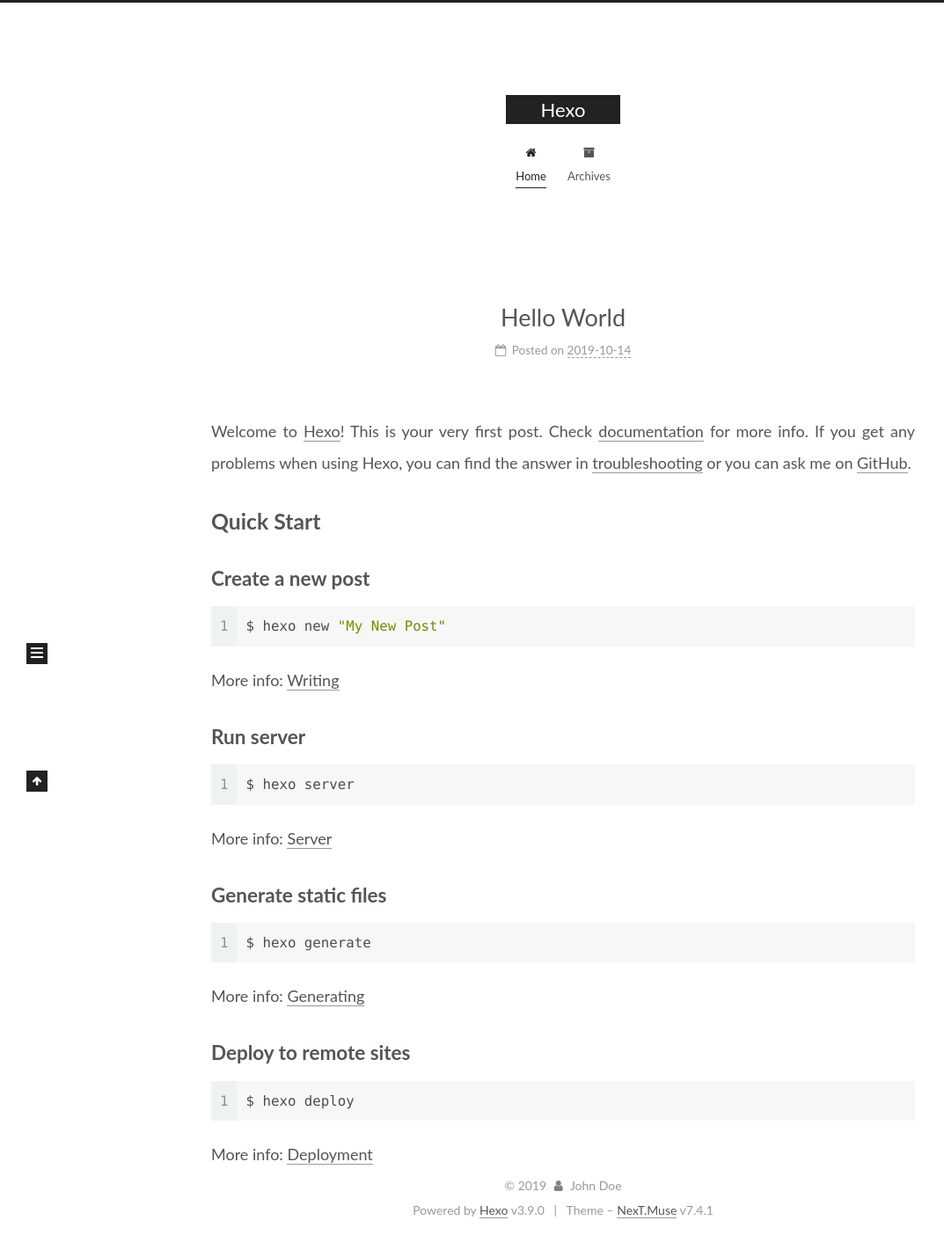
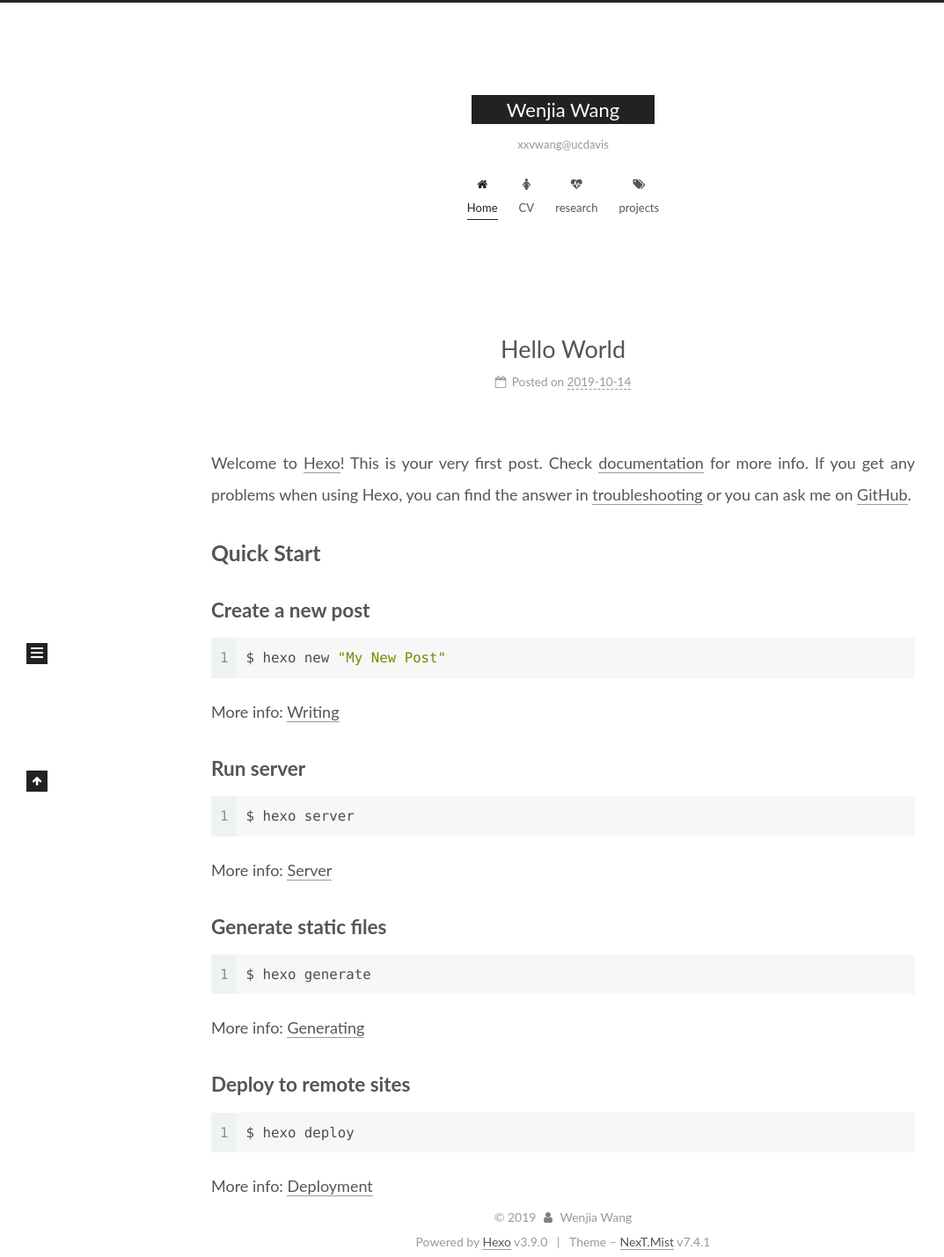
Before and after one commit to wenjiaking/wenjiaking.github.io, a plain HTML site: page index.html in a window 1280 px wide. Shown: the whole page at 88% size, without its empty margins (0-1073 px from the left). Drawn offline with Linux system fonts and the light colour scheme.

Commit message:
Site updated: 2019-10-14 21:33:05

```diff
--- a/index.html
+++ b/index.html
@@ -25,7 +25,7 @@
   var NexT = window.NexT || {};
   var CONFIG = {
     root: '/',
-    scheme: 'Muse',
+    scheme: 'Mist',
     version: '7.4.1',
     exturl: false,
     sidebar: {"position":"left","display":"post","offset":12,"onmobile":false},
@@ -56,12 +56,12 @@
 </script>
 
   <meta property="og:type" content="website">
-<meta property="og:title" content="Hexo">
+<meta property="og:title" content="Wenjia Wang">
 <meta property="og:url" content="http://yoursite.com/index.html">
-<meta property="og:site_name" content="Hexo">
+<meta property="og:site_name" content="Wenjia Wang">
 <meta property="og:locale" content="en">
 <meta name="twitter:card" content="summary">
-<meta name="twitter:title" content="Hexo">
+<meta name="twitter:title" content="Wenjia Wang">
   <link rel="canonical" href="http://yoursite.com/">
 
 
@@ -76,7 +76,7 @@
   };
 </script>
 
-  <title>Hexo</title>
+  <title>Wenjia Wang</title>
 
 
 
@@ -122,10 +122,12 @@
     <div>
       <a href="/" class="brand" rel="start">
         <span class="logo-line-before"><i></i></span>
-        <span class="site-title">Hexo</span>
+        <span class="site-title">Wenjia Wang</span>
         <span class="logo-line-after"><i></i></span>
       </a>
     </div>
+        <p class="site-subtitle">xxvwang@ucdavis</p>
+
   </div>
 
   <div class="site-nav-toggle">
@@ -158,11 +160,37 @@
 
 
 
-        <li class="menu-item menu-item-archives">
+        <li class="menu-item menu-item-cv">
 
 
 
-    <a href="/archives/" rel="section"><i class="fa fa-fw fa-archive"></i>Archives</a>
+    <a href="/CV/" rel="section"><i class="fa fa-fw fa-female"></i>CV</a>
+
+  </li>
+
+
+
+
+
+
+        <li class="menu-item menu-item-research">
+
+
+
+    <a href="/research/" rel="section"><i class="fa fa-fw fa-heartbeat"></i>research</a>
+
+  </li>
+
+
+
+
+
+
+        <li class="menu-item menu-item-projects">
+
+
+
+    <a href="/projects/" rel="section"><i class="fa fa-fw fa-tags"></i>projects</a>
 
   </li>
 
@@ -196,13 +224,13 @@
     <link itemprop="mainEntityOfPage" href="http://yoursite.com/2019/10/14/hello-world/">
 
     <span hidden itemprop="author" itemscope itemtype="http://schema.org/Person">
-      <meta itemprop="name" content="John Doe">
+      <meta itemprop="name" content="Wenjia Wang">
       <meta itemprop="description" content="">
       <meta itemprop="image" content="/images/avatar.gif">
     </span>
 
     <span hidden itemprop="publisher" itemscope itemtype="http://schema.org/Organization">
-      <meta itemprop="name" content="Hexo">
+      <meta itemprop="name" content="Wenjia Wang">
     </span>
       <header class="post-header">
         <h1 class="post-title" itemprop="name headline">
@@ -305,14 +333,14 @@
 
       <div class="site-overview-wrap sidebar-panel">
         <div class="site-author motion-element" itemprop="author" itemscope itemtype="http://schema.org/Person">
-  <p class="site-author-name" itemprop="name">John Doe</p>
+  <p class="site-author-name" itemprop="name">Wenjia Wang</p>
   <div class="site-description" itemprop="description"></div>
 </div>
 <div class="site-state-wrap motion-element">
   <nav class="site-state">
       <div class="site-state-item site-state-posts">
 
-          <a href="/archives/">
+          <a href="/archives">
 
           <span class="site-state-item-count">1</span>
           <span class="site-state-item-name">posts</span>
@@ -344,14 +372,14 @@
   <span class="with-love">
     <i class="fa fa-user"></i>
   </span>
-  <span class="author" itemprop="copyrightHolder">John Doe</span>
+  <span class="author" itemprop="copyrightHolder">Wenjia Wang</span>
 </div>
   <div class="powered-by">Powered by <a href="https://hexo.io" class="theme-link" rel="noopener" target="_blank">Hexo</a> v3.9.0
   </div>
   <span class="post-meta-divider">|</span>
   <div class="theme-info">
 
-    Theme – <a href="https://muse.theme-next.org" class="theme-link" rel="noopener" target="_blank">NexT.Muse</a> v7.4.1
+    Theme – <a href="https://mist.theme-next.org" class="theme-link" rel="noopener" target="_blank">NexT.Mist</a> v7.4.1
   </div>
 
 
@@ -378,6 +406,7 @@
   <script src="/lib/velocity/velocity.ui.min.js?v=1.2.1"></script>
 <script src="/js/utils.js?v=7.4.1"></script><script src="/js/motion.js?v=7.4.1"></script>
 <script src="/js/schemes/muse.js?v=7.4.1"></script>
+
 <script src="/js/next-boot.js?v=7.4.1"></script>
 
 
```
Also changed, not shown: 2019/10/14/hello-world/index.html (+41 -12 lines), archives/2019/10/index.html (+47 -12 lines), archives/2019/index.html (+47 -12 lines), archives/index.html (+47 -12 lines).
